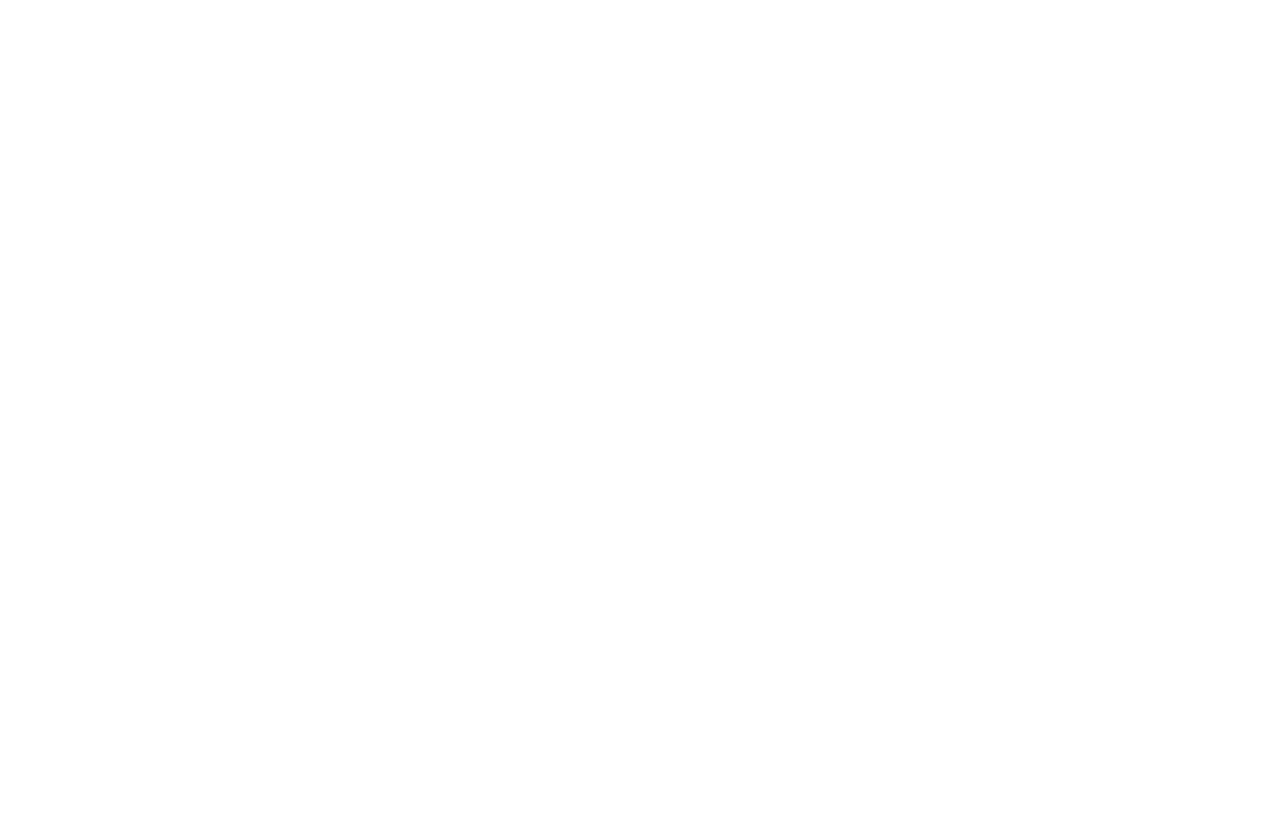
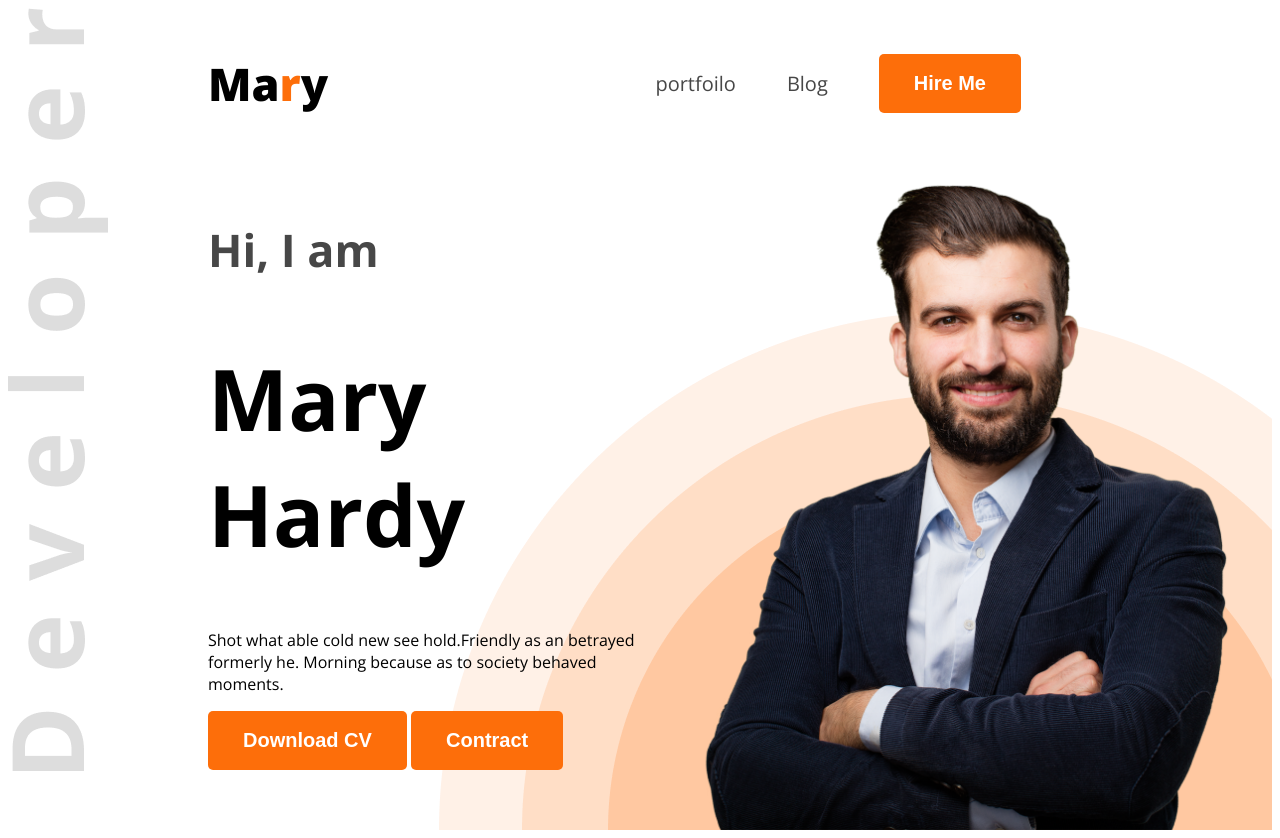
Before and after one commit to proallad/pcd-web-developer-portfoilio, a plain HTML site: page index.html in a window 1280 px wide. Before the commit the page ends 800 px from the top, so only its background shows below. Drawn offline with nearby package versions, Linux system fonts and the light colour scheme.

Commit message:
added styles

```diff
--- a/index.html
+++ b/index.html
@@ -4,10 +4,35 @@
     <meta charset="UTF-8">
     <meta name="viewport" content="width=device-width, initial-scale=1.0">
     <title>web developer portfoilo</title>
+    <link rel="preconnect" href="https://fonts.googleapis.com">
+<link rel="preconnect" href="https://fonts.gstatic.com" crossorigin>
+<link href="https://fonts.googleapis.com/css2?family=Open+Sans:ital,wght@0,300..800;1,300..800&display=swap" rel="stylesheet">
+    <link rel="stylesheet" href="styles/portfoilio.css">
 </head>
-<body>
-    <header>
-
+<body class="open-sans-normal">
+    <header class="header">
+<nav>
+    <h3 class="nav-title">
+        Ma<span class="text-primary">r</span>y
+    </h3>
+    <ul>
+        <li><a class="dark-2">portfoilo</a></li>
+        <li><a class="dark-2">Blog</a></li>
+        <li><a href=""><button class="btn-primary">Hire Me</button></a></li>
+    </ul>
+</nav>
+<div class="banner">
+    <div class="banner-content">
+        <h4 class="banner-greetings dark-2">Hi, I am</h4>
+        <h1 class="banner-title">Mary Hardy</h1>
+        <p class="banner-description">
+            Shot what able cold new see hold.Friendly as an betrayed formerly he. Morning because as to society behaved moments.
+        </p>
+        <button class="btn-primary">Download CV</button>
+        <button class="btn-primary">Contract</button>
+    </div>
+    <img class="banner-profile-pic" src="images/hardy.png" alt="">
+</div>
     </header>
     <main>
 
--- /dev/null
+++ b/styles/portfoilio.css
@@ -0,0 +1,81 @@
+
+
+.open-sans-normal {
+  font-family: "Open Sans", serif;
+  font-optical-sizing: auto;
+ font-style: normal;
+  font-variation-settings:
+    "wdth" 100;}
+    /* shared style */
+
+    .text-primary {
+        color: #FD6E0A;
+    }
+    .dark-2 {
+        color: #474747;
+    }
+
+    .btn-primary{
+        background-color: #FD6E0A;
+        font-weight: bold;
+        font-size: 20px;
+        color: white;
+        border: none;
+        padding: 18px 35px
+        ;
+        border-radius: 5px;
+
+
+    }
+    .header{
+       background-image: url('../images/developer.png'), url('../images/header_bg.png');
+       background-repeat: no-repeat;
+       background-position: top left, bottom right;
+    }
+
+/* Nav styles | */
+nav{
+    display: flex;
+    align-items: center;
+    justify-content: space-between;
+    margin: 0px 200px;
+}
+.nav-title{
+    font-weight: 800;
+    font-size: 45px;
+}
+
+nav ul {
+    display: flex;
+    align-items: center;
+}
+nav ul li {
+list-style: none;
+ margin-right: 51px;
+}
+nav li a {
+    text-decoration: none;
+    font-size: 20px;
+}
+
+/* banner styles */
+.banner{
+    display: flex;
+    justify-content: space-between;
+    margin: 0 35px 0 200px ;
+}
+.banner-content{
+    max-width: 580px;
+}
+.banner-greetings{
+    font-size: 45px;
+    font-weight: 600px
+    ;
+}
+.banner-title{
+    font-weight: bold;
+    font-size: 85px;
+}
+.banner-profile-pic{
+    width: 580px;
+}
```
